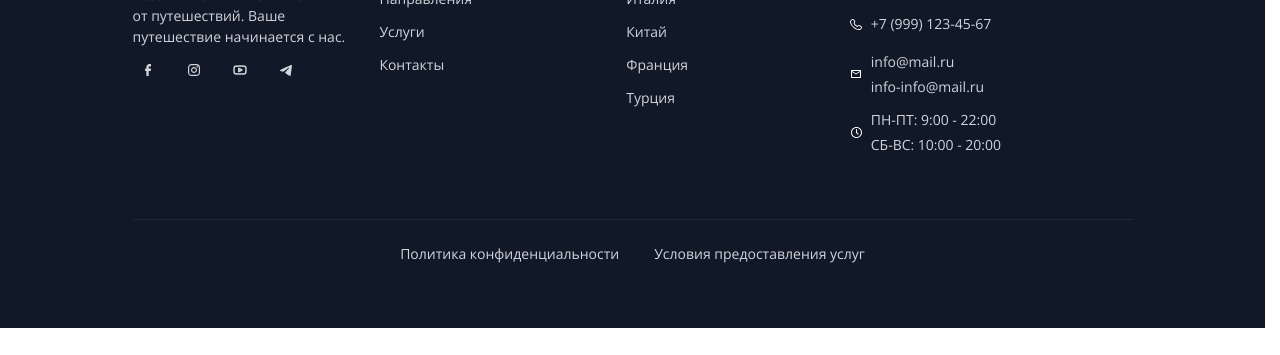
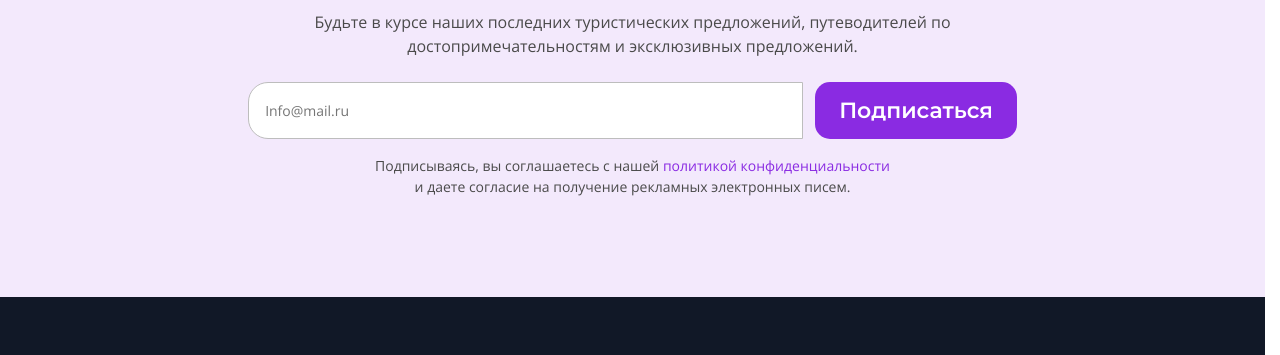
Before and after one commit to Pechenjka0/SkyTravel, a website: page destinations.html in a window 1280 px wide. Shown: the part 2847-3202 px from the top of the page. Before the commit the page ends 3175 px from the top, so only its background shows below. Drawn offline with nearby package versions, Linux system fonts and the light colour scheme.

Commit message:
секция cta на странице destinations

```diff
--- a/destinations.html
+++ b/destinations.html
@@ -419,6 +419,26 @@
 
             </div>
         </section>
+
+        <section class="cta " aria-labelledby="cta-title">
+            <div class="cta__inner container">
+                <h2 class="cta__title" id="cta-title">Подпишитесь на нашу рассылку новостей</h2>
+                <div class="cta__description">
+                    <p>Будьте в курсе наших последних туристических предложений, путеводителей по достопримечательностям
+                        и эксклюзивных предложений.</p>
+                </div>
+                <div class="cta__content">
+                    <form class="cta__form" action="#" method="post">
+                        <input type="email" class="cta__input" name="email" placeholder="Info@mail.ru" required />
+                        <button type="submit" class="cta__button button">Подписаться</button>
+                    </form>
+                    <div class="cta__note">
+                        <p>Подписываясь, вы соглашаетесь с нашей <a href="#">политикой конфиденциальности</a> и даете
+                            согласие на получение рекламных электронных писем.</p>
+                    </div>
+                </div>
+            </div>
+        </section>
     </main>
 
     <footer class="footer">
```
